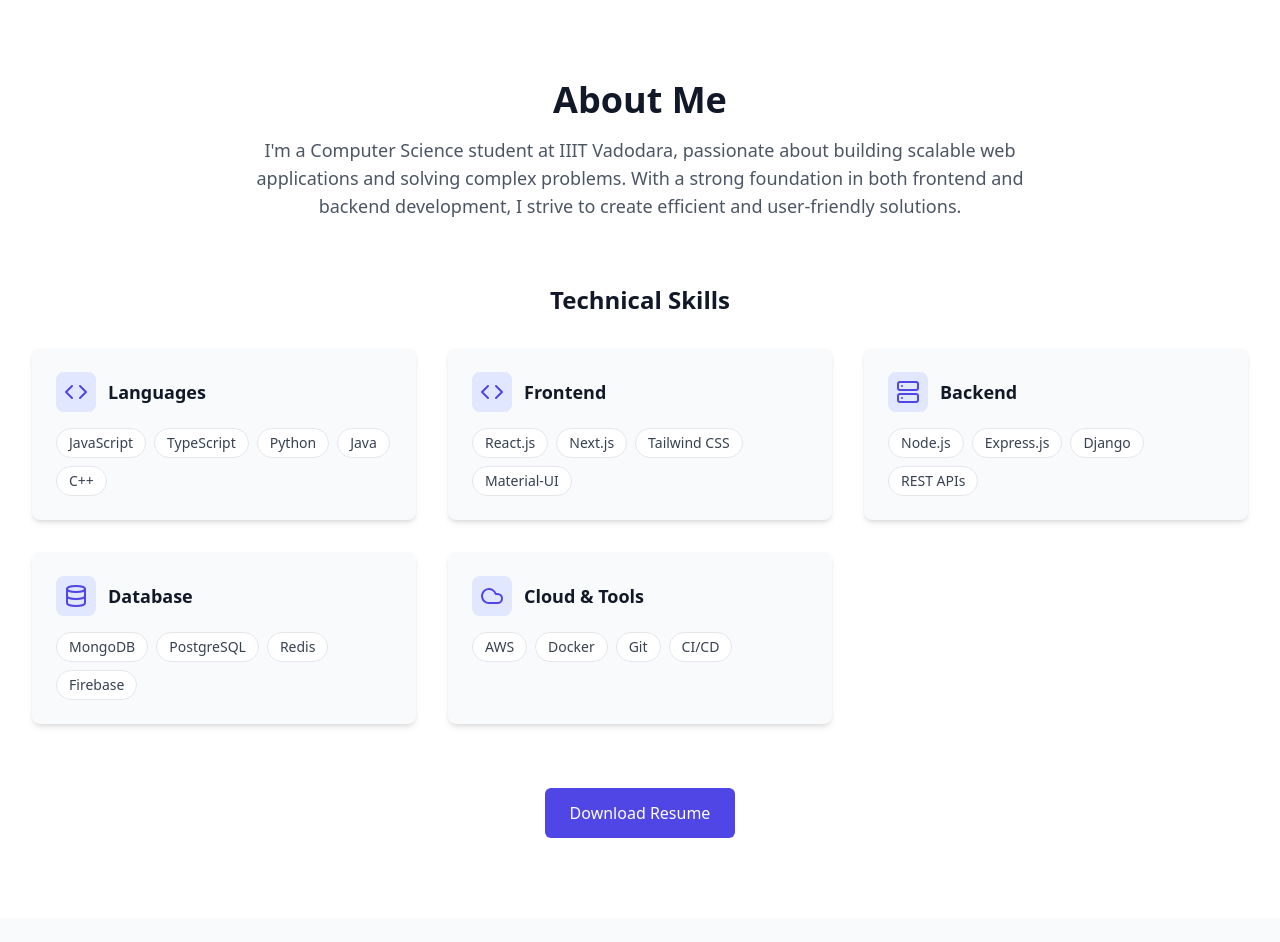
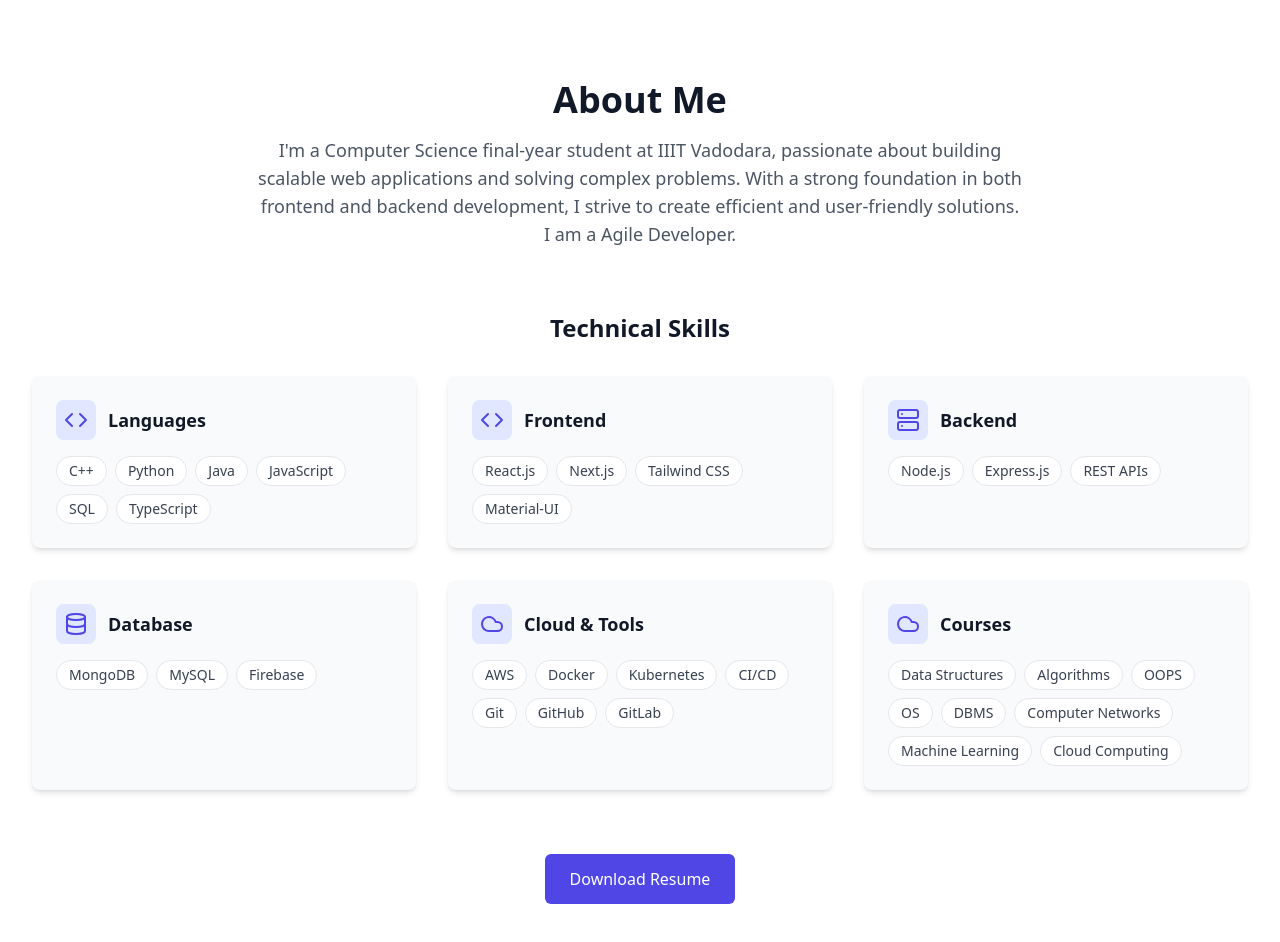
Before and after one commit to himanshug9119/himanshug, a React (Vite) app: page / in a window 1280 px wide. Shown: the part 800-1742 px from the top of the page. Built offline with nearby package versions, Linux system fonts and the light colour scheme.

Commit message:
Updated about section

```diff
--- a/src/components/About.tsx
+++ b/src/components/About.tsx
@@ -3,28 +3,42 @@ import { Code, Server, Database, Cloud } from 'lucide-react';
 
 const skills = [
   {
-    category: 'Languages',
-    items: ['JavaScript', 'TypeScript', 'Python', 'Java', 'C++'],
+    category: "Languages",
+    items: ["C++", "Python", "Java", "JavaScript", "SQL", "TypeScript"],
     icon: <Code className="w-6 h-6" />,
   },
   {
-    category: 'Frontend',
-    items: ['React.js', 'Next.js', 'Tailwind CSS', 'Material-UI'],
+    category: "Frontend",
+    items: ["React.js", "Next.js", "Tailwind CSS", "Material-UI"],
     icon: <Code className="w-6 h-6" />,
   },
   {
-    category: 'Backend',
-    items: ['Node.js', 'Express.js', 'Django', 'REST APIs'],
+    category: "Backend",
+    items: ["Node.js", "Express.js", "REST APIs"],
     icon: <Server className="w-6 h-6" />,
   },
   {
-    category: 'Database',
-    items: ['MongoDB', 'PostgreSQL', 'Redis', 'Firebase'],
+    category: "Database",
+    items: ["MongoDB", "MySQL", "Firebase"],
     icon: <Database className="w-6 h-6" />,
   },
   {
-    category: 'Cloud & Tools',
-    items: ['AWS', 'Docker', 'Git', 'CI/CD'],
+    category: "Cloud & Tools",
+    items: ["AWS", "Docker", "Kubernetes", "CI/CD", "Git", "GitHub", "GitLab"],
+    icon: <Cloud className="w-6 h-6" />,
+  },
+  {
+    category: "Courses",
+    items: [
+      "Data Structures",
+      "Algorithms",
+      "OOPS",
+      "OS",
+      "DBMS",
+      "Computer Networks",
+      "Machine Learning",
+      "Cloud Computing"
+    ],
     icon: <Cloud className="w-6 h-6" />,
   },
 ];
@@ -39,9 +53,11 @@ const About = () => {
           </h2>
           <div className="mt-4 max-w-3xl mx-auto">
             <p className="text-lg text-gray-600 dark:text-gray-400">
-              I'm a Computer Science student at IIIT Vadodara, passionate about building scalable web applications
-              and solving complex problems. With a strong foundation in both frontend and backend development,
-              I strive to create efficient and user-friendly solutions.
+              I'm a Computer Science final-year student at IIIT Vadodara,
+              passionate about building scalable web applications and solving
+              complex problems. With a strong foundation in both frontend and
+              backend development, I strive to create efficient and
+              user-friendly solutions. I am a Agile Developer.
             </p>
           </div>
         </div>
@@ -59,7 +75,7 @@ const About = () => {
                 <div className="flex items-center mb-4">
                   <div className="p-2 bg-indigo-100 dark:bg-indigo-900 rounded-lg">
                     {React.cloneElement(skill.icon, {
-                      className: 'w-6 h-6 text-indigo-600 dark:text-indigo-400',
+                      className: "w-6 h-6 text-indigo-600 dark:text-indigo-400",
                     })}
                   </div>
                   <h4 className="ml-3 text-lg font-semibold text-gray-900 dark:text-white">
@@ -83,7 +99,7 @@ const About = () => {
 
         <div className="mt-16 text-center">
           <a
-            href="/resume.pdf"
+            href="https://drive.google.com/file/d/1JvkTa_UQzoZb8ZYyhen496-aLSU8CJj4/view?usp=sharing"
             className="inline-flex items-center px-6 py-3 border border-transparent text-base font-medium rounded-md text-white bg-indigo-600 hover:bg-indigo-700 transition-colors"
             target="_blank"
             rel="noopener noreferrer"
```
